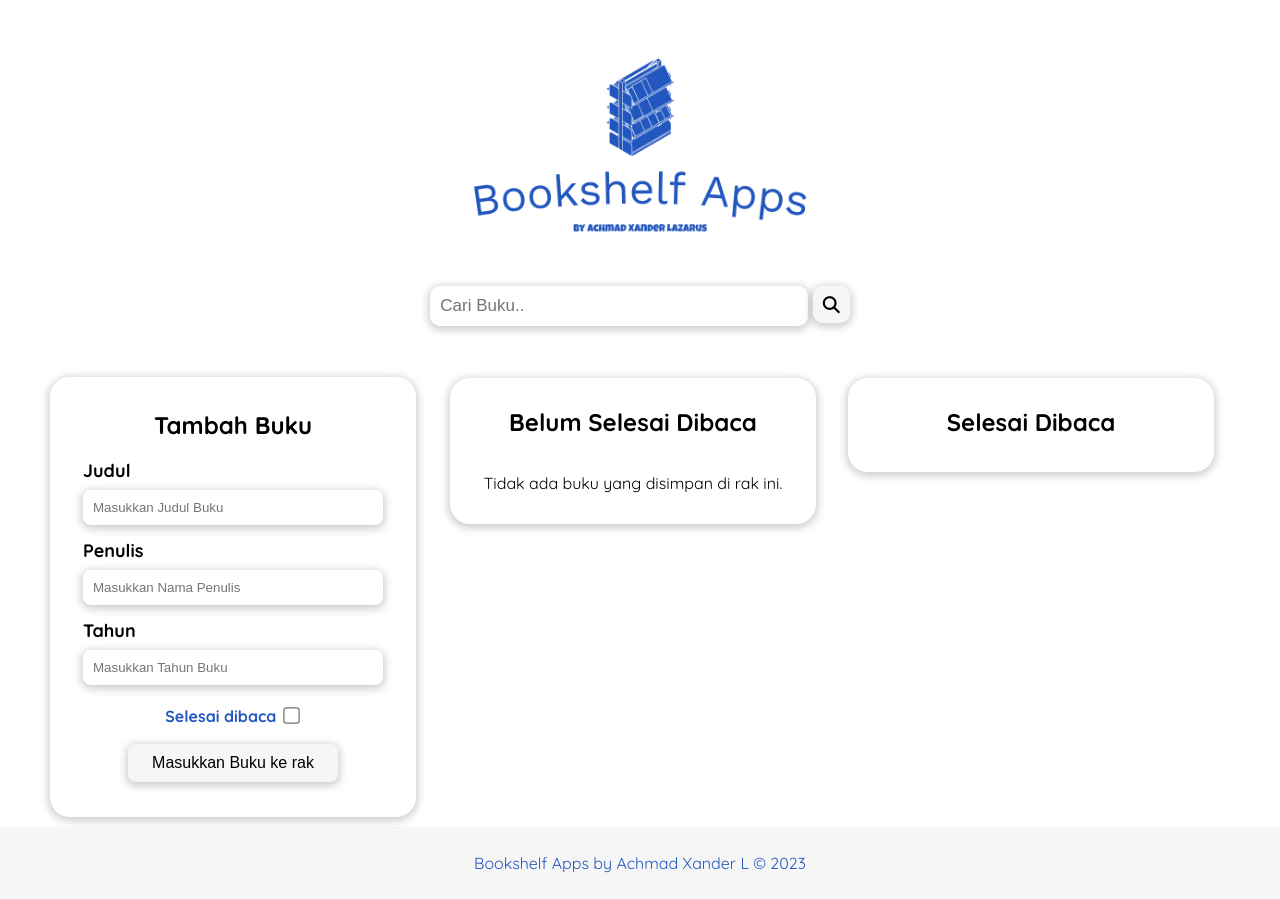
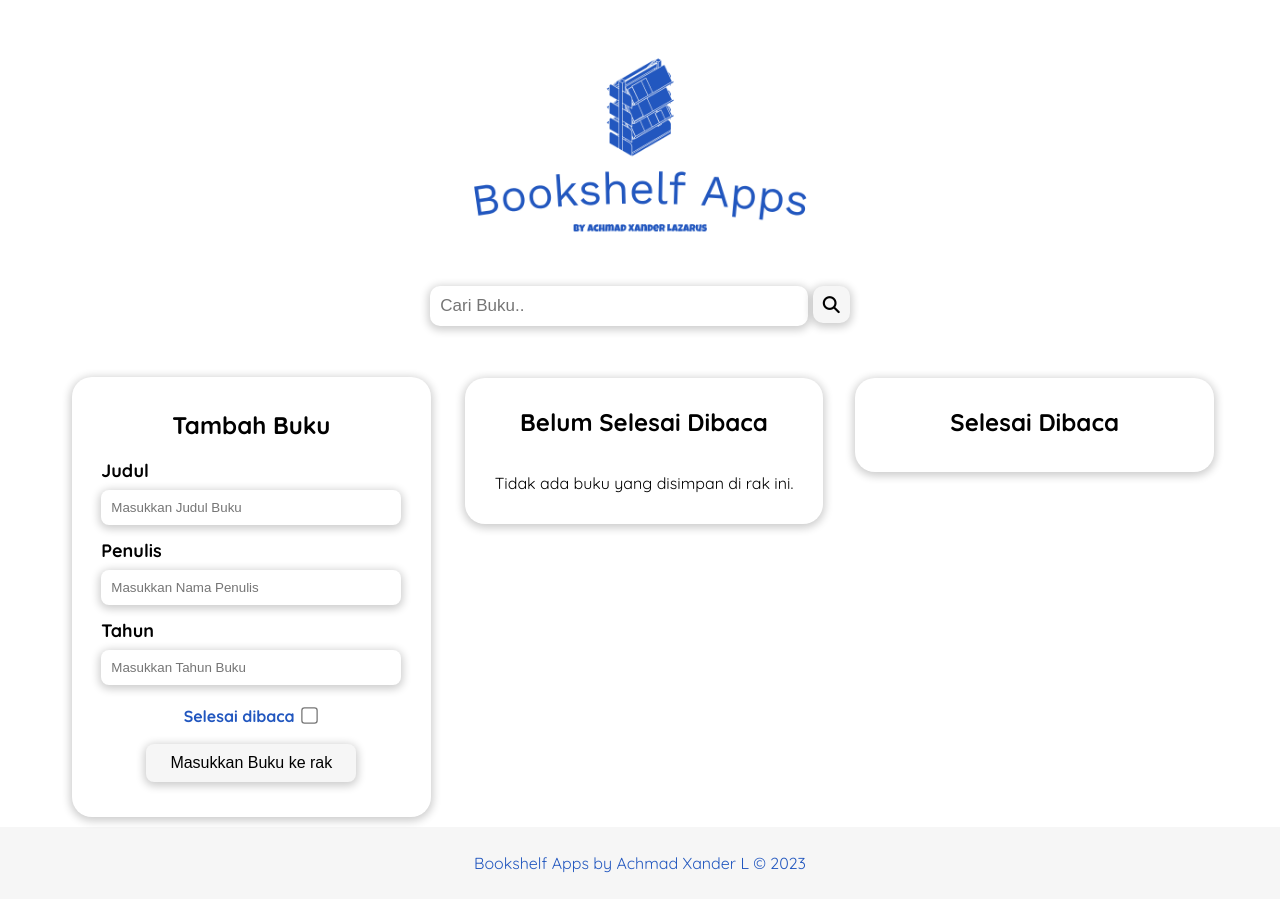
Before and after one commit to AxleCode/Bookshelf-Apps-by-Achmad-Xander-L, a plain HTML site: page index.html in a window 1280 px wide. Drawn offline with Linux system fonts and the light colour scheme.

Commit message:
margin addBook

```diff
--- a/css/style.css
+++ b/css/style.css
@@ -66,6 +66,7 @@ main .wrapper .addBook{
   padding: 0px 10px 15px 10px;
   height: 440px;
   margin-top: 15px;
+  margin-left: 22px;
   margin-right: 18px;
 }
 
```
